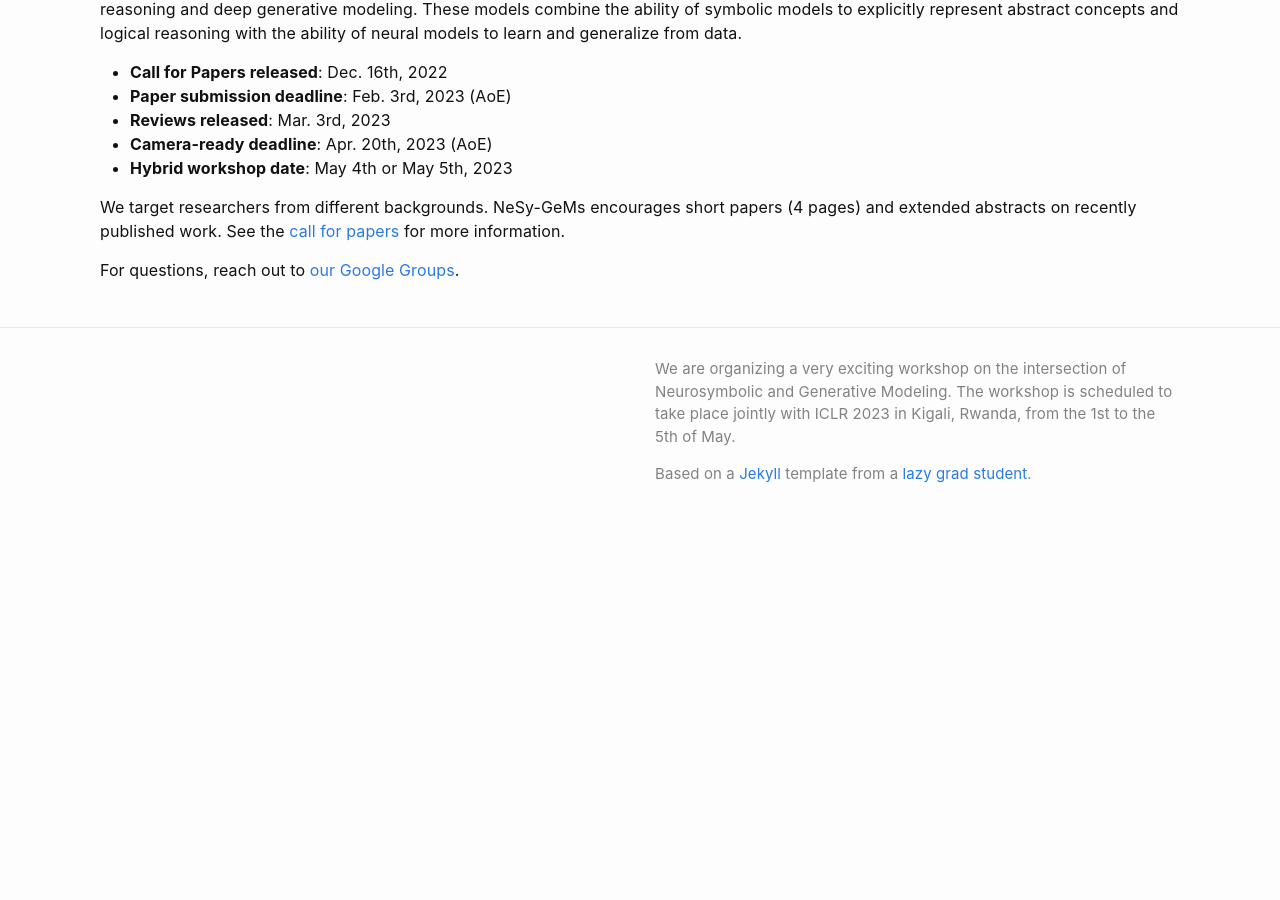
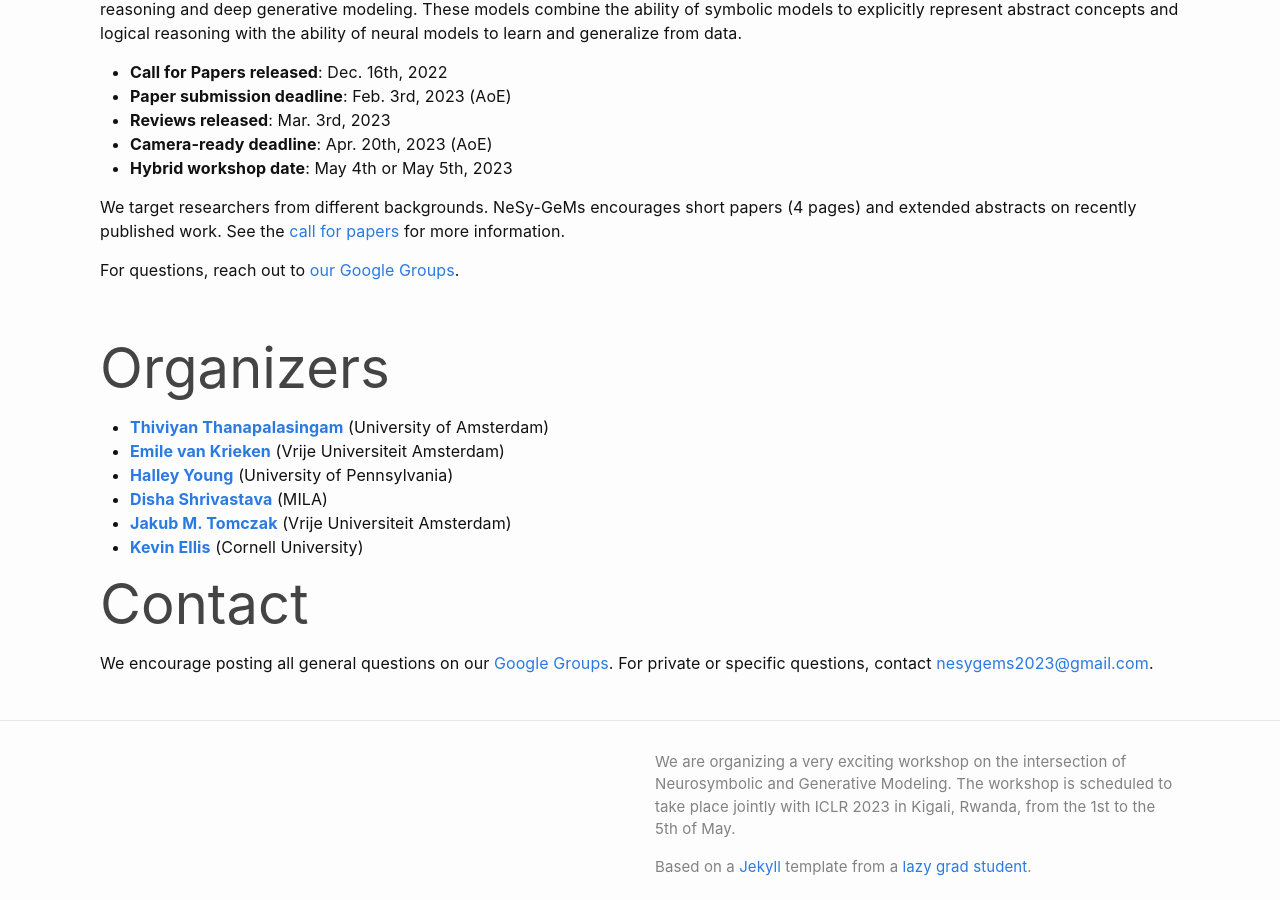
Before and after one commit to nesygems/nesygems.github.io, a Jekyll site: the page built from index.md, in a window 1280 px wide and 900 px high, scrolled down 562 px. Built offline with Jekyll 4.4.1, drawn with Linux system fonts in a browser that asks for light colours; before the commit the page ends 1108 px from its top, so only the background shows below that.

Commit message:
Moved organizers to index

```diff
--- a/_config.yml
+++ b/_config.yml
@@ -35,8 +35,8 @@ header_pages:
 - index.md
 - callforpapers.md
 - speakers.md
-- organizers.md
-- contact.md
+# - organizers.md
+# - contact.md
 #- schedule.md
 #- papers.md
 
--- a/index.md
+++ b/index.md
@@ -24,3 +24,14 @@ We target researchers from different backgrounds. NeSy-GeMs encourages short pap
 
 
 For questions, reach out to [our Google Groups](https://groups.google.com/g/nesy-gems2023).
+
+# Organizers
+- **[Thiviyan Thanapalasingam](https://thiviyansingam.com/)** (University of Amsterdam)
+- **[Emile van Krieken](https://emilevankrieken.com)** (Vrije Universiteit Amsterdam)
+- **[Halley Young](https://www.cis.upenn.edu/~halleyy/)** (University of Pennsylvania)
+- **[Disha Shrivastava](https://shrivastavadisha.github.io/)** (MILA)
+- **[Jakub M. Tomczak](https://jmtomczak.github.io/)** (Vrije Universiteit Amsterdam)
+- **[Kevin Ellis](https://www.cs.cornell.edu/~ellisk/)** (Cornell University)
+
+# Contact
+We encourage posting all general questions on our [Google Groups](https://groups.google.com/g/nesy-gems2023). For private or specific questions, contact [nesygems2023@gmail.com](mailto:nesygems2023@gmail.com).
```
